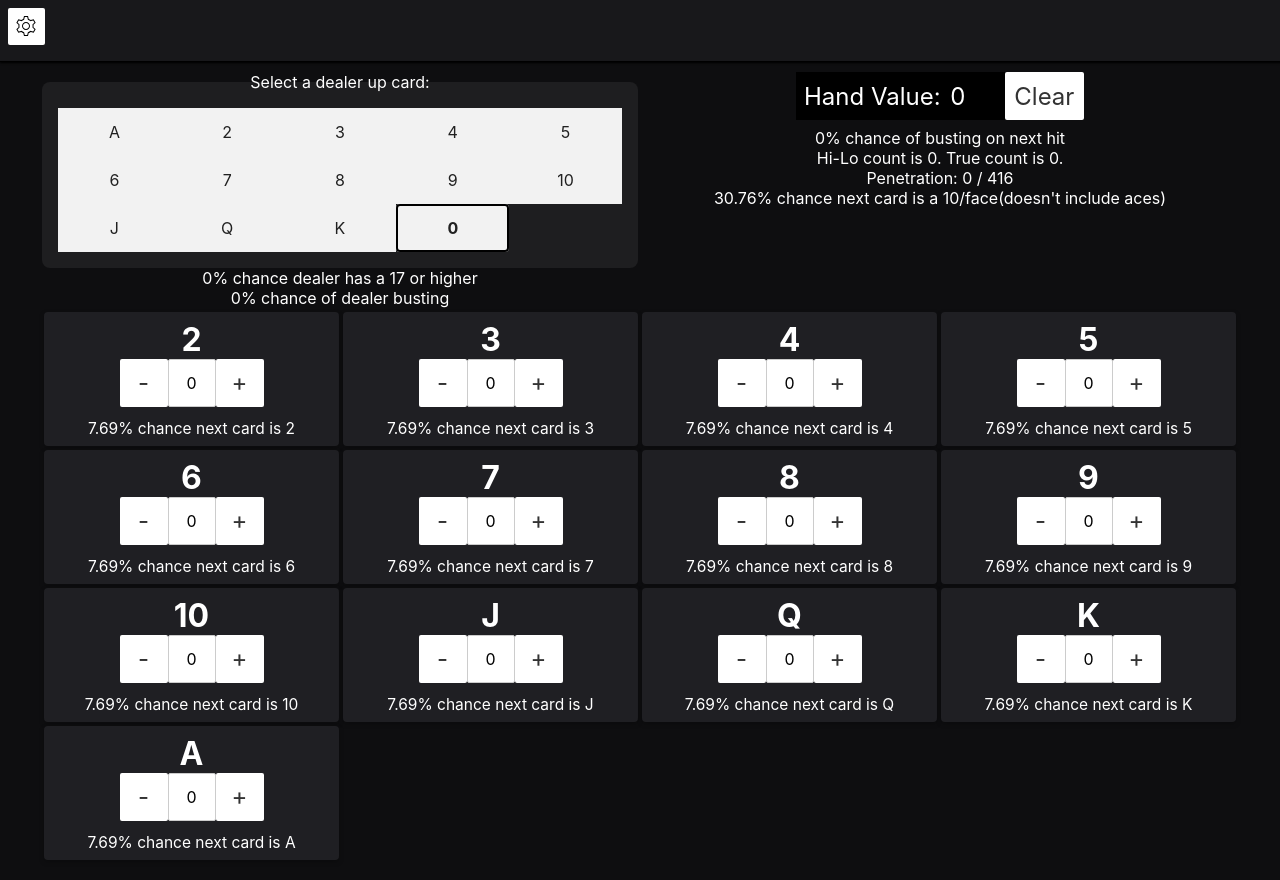
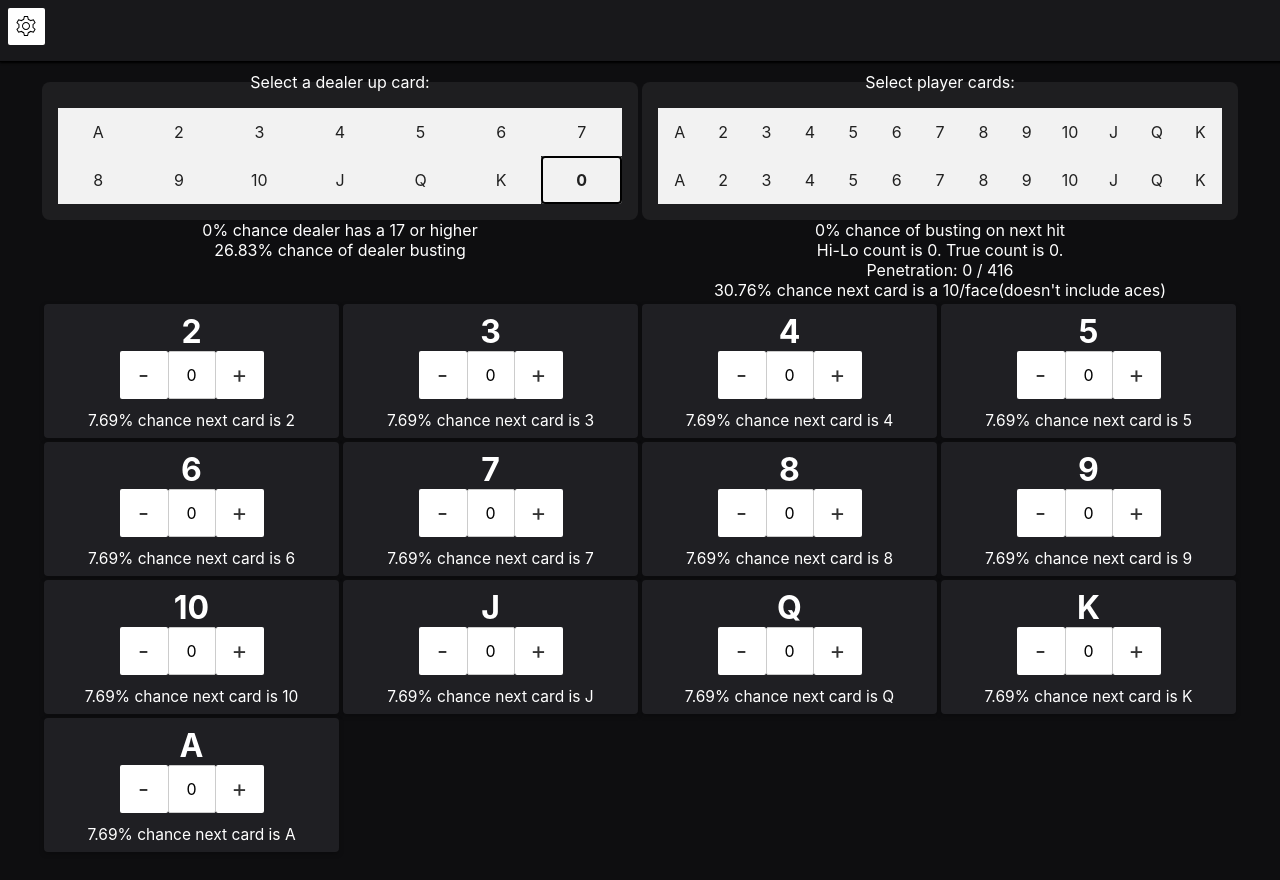
Before and after one commit to jbauta97/blackjack-demo, a SvelteKit app: page / in a window 1280 px wide. Built offline with nearby package versions, Linux system fonts and the light colour scheme.

Commit message:
pruned dealer blackjack from bust odds. Added new player hand design

```diff
--- a/src/routes/DealerOdds.svelte
+++ b/src/routes/DealerOdds.svelte
@@ -27,13 +27,12 @@
     });
 
     function handleDealerOdds(){
-        if (dealerCardNum){
+        if (!dealerCardNum){dealerCardNum = '0'}
         let tmp = $shoe;
         let deckComp = {...tmp};
         let r = Object.keys(deckComp);
         let bussin = calculateBustProb([dealerCardNum], deckComp, r);
-            dBustOdds = parseInt(10000*(bussin))/100;;
-        }
+        dBustOdds = parseInt(10000*(bussin))/100;
     }
 
     function getCardValue(card){
@@ -80,9 +79,11 @@
         const handValue = getHandValue(hand);
         let isSoft = handIsSoft(hand);
         if (handValue > 21 && !isSoft){
+            // Dealer busts
             return 1;
         }
         else if ((handValue > 17 && isSoft) || (handValue >= 17 && !isSoft)) {
+            // Dealer finishes above 17 without busting
             return 0;
         }
         let bustProb = 0;
@@ -90,6 +91,9 @@
         // Iterate over all possible cards that could be drawn
         for (let i = 0; i < ranks.length; i++) {
             let rank = ranks[i];
+            // skip dealer blackjack. We know they don't have blackjack since it would have already been revealed
+            if (hand.length==1 && handValue==10 && rank=='A'){continue;}
+            else if(hand.length==1 && hand[0]=='A' && (rank in ['10','J','Q','K'])){continue;}
             if (deckComposition[rank] > 0) {
                 // Calculate probability of drawing this card
                 let cardProb = deckComposition[rank] / remainingCards;
@@ -217,7 +221,7 @@
 <style>
     .card-select{
         display: grid;
-        grid-template-columns: repeat(5, 1fr);
+        grid-template-columns: repeat(7, 1fr);
         background-color: #fff1;
         border: none;
         padding: 16px;
--- a/src/routes/HandValue.svelte
+++ b/src/routes/HandValue.svelte
@@ -21,12 +21,24 @@
     let trueCount = 0;
     let tenOdds = 0;
     let penString = '';
+    let playerCard1 = 'card-0';
+    let playerCard2 = 'card-0';
+    $: playerCard1Num = playerCard1.split('card-')[1];
+    $: playerCard2Num = playerCard2.split('card-')[1];
 
     shoe.subscribe(onUpdate => {
         getBustOdds();
         getCount();
         get10Odds();
+        handlePlayerOdds();
     });
+
+    function handlePlayerOdds(){
+        if (!playerCard1Num || !playerCard2Num){playerCard1Num = '0';playerCard2Num='0';}
+        handVal = getCardValue(playerCard1Num)+getCardValue(playerCard2Num);
+        console.log(handVal);
+        getBustOdds();
+    }
 
     function getBustOdds(){
         let totalCards = 0;
@@ -103,6 +115,64 @@
     <input class="hand-input" type="number" bind:value="{handVal}" on:change={getBustOdds}>
     <button class="hand-clear" on:click={clearHand}>Clear</button>
 </div>
+<div class="player-wrapper">
+    <fieldset class="card-select" on:change={handlePlayerOdds}>
+        <legend>Select player cards:</legend>
+        <input type="radio" id="player-card-A-1" name="player-card-1" value="card-A" bind:group={playerCard1}>
+        <label for="player-card-A-1">A</label>
+        <input type="radio" id="player-card-2-1" name="player-card-1" value="card-2" bind:group={playerCard1}>
+        <label for="player-card-2-1">2</label>
+        <input type="radio" id="player-card-3-1" name="player-card-1" value="card-3" bind:group={playerCard1}>
+        <label for="player-card-3-1">3</label>
+        <input type="radio" id="player-card-4-1" name="player-card-1" value="card-4" bind:group={playerCard1}>
+        <label for="player-card-4-1">4</label>
+        <input type="radio" id="player-card-5-1" name="player-card-1" value="card-5" bind:group={playerCard1}>
+        <label for="player-card-5-1">5</label>
+        <input type="radio" id="player-card-6-1" name="player-card-1" value="card-6" bind:group={playerCard1}>
+        <label for="player-card-6-1">6</label>
+        <input type="radio" id="player-card-7-1" name="player-card-1" value="card-7" bind:group={playerCard1}>
+        <label for="player-card-7-1">7</label>
+        <input type="radio" id="player-card-8-1" name="player-card-1" value="card-8" bind:group={playerCard1}>
+        <label for="player-card-8-1">8</label>
+        <input type="radio" id="player-card-9-1" name="player-card-1" value="card-9" bind:group={playerCard1}>
+        <label for="player-card-9-1">9</label>
+        <input type="radio" id="player-card-10-1" name="player-card-1" value="card-10" bind:group={playerCard1}>
+        <label for="player-card-10-1">10</label>
+        <input type="radio" id="player-card-J-1" name="player-card-1" value="card-J" bind:group={playerCard1}>
+        <label for="player-card-J-1">J</label>
+        <input type="radio" id="player-card-Q-1" name="player-card-1" value="card-Q" bind:group={playerCard1}>
+        <label for="player-card-Q-1">Q</label>
+        <input type="radio" id="player-card-K-1" name="player-card-1" value="card-K" bind:group={playerCard1}>
+        <label for="player-card-K-1">K</label>
+
+        <input type="radio" id="player-card-A-2" name="player-card-2" value="card-A" bind:group={playerCard2}>
+        <label for="player-card-A-2">A</label>
+        <input type="radio" id="player-card-2-2" name="player-card-2" value="card-2" bind:group={playerCard2}>
+        <label for="player-card-2-2">2</label>
+        <input type="radio" id="player-card-3-2" name="player-card-2" value="card-3" bind:group={playerCard2}>
+        <label for="player-card-3-2">3</label>
+        <input type="radio" id="player-card-4-2" name="player-card-2" value="card-4" bind:group={playerCard2}>
+        <label for="player-card-4-2">4</label>
+        <input type="radio" id="player-card-5-2" name="player-card-2" value="card-5" bind:group={playerCard2}>
+        <label for="player-card-5-2">5</label>
+        <input type="radio" id="player-card-6-2" name="player-card-2" value="card-6" bind:group={playerCard2}>
+        <label for="player-card-6-2">6</label>
+        <input type="radio" id="player-card-7-2" name="player-card-2" value="card-7" bind:group={playerCard2}>
+        <label for="player-card-7-2">7</label>
+        <input type="radio" id="player-card-8-2" name="player-card-2" value="card-8" bind:group={playerCard2}>
+        <label for="player-card-8-2">8</label>
+        <input type="radio" id="player-card-9-2" name="player-card-2" value="card-9" bind:group={playerCard2}>
+        <label for="player-card-9-2">9</label>
+        <input type="radio" id="player-card-10-2" name="player-card-2" value="card-10" bind:group={playerCard2}>
+        <label for="player-card-10-2">10</label>
+        <input type="radio" id="player-card-J-2" name="player-card-2" value="card-J" bind:group={playerCard2}>
+        <label for="player-card-J-2">J</label>
+        <input type="radio" id="player-card-Q-2" name="player-card-2" value="card-Q" bind:group={playerCard2}>
+        <label for="player-card-Q-2">Q</label>
+        <input type="radio" id="player-card-K-2" name="player-card-2" value="card-K" bind:group={playerCard2}>
+        <label for="player-card-K-2">K</label>
+    </fieldset>
+</div>
 <div class="bust-prob">{pBust}% chance of busting on next hit</div>
 <div class="trad-count">{$countStrategy} count is {count}. True count is {trueCount}.</div>
 <div>Penetration: {penString}</div>
@@ -118,6 +188,7 @@
         margin: 0 auto 8px;
         padding: 0 8px;
         padding-right: 0;
+        display: none;
     }
     .hand-input{
         margin: 0;
@@ -130,4 +201,36 @@
     .hand-clear{
         margin: 0;
     }
+    .card-select{
+        display: grid;
+        grid-template-columns: repeat(13, 1fr);
+        background-color: #fff1;
+        border: none;
+        padding: 16px;
+        border-radius: 8px;
+    }
+    .card-select input{
+        display: none;
+    }
+    .card-select label{
+        background-color: #f2f2f2;
+        color: #212121;
+        height: 48px;
+        display: flex;
+        justify-content: center;
+        align-items: center;
+        font-weight: 400;
+        transition: box-shadow 250ms cubic-bezier(0.4, 0, 0.2, 1);
+        cursor: pointer;
+    }
+    .card-select label:hover{
+        box-shadow: inset 0 0 0 1px #000;
+        font-weight: 700;
+        border-radius: 4px;
+    }
+    .card-select input:checked + label{
+        box-shadow: inset 0 0 0 2px #000;
+        font-weight: 700;
+        border-radius: 4px;
+    }
 </style>
```
Lines whose indentation alone changed are shown as unchanged.
